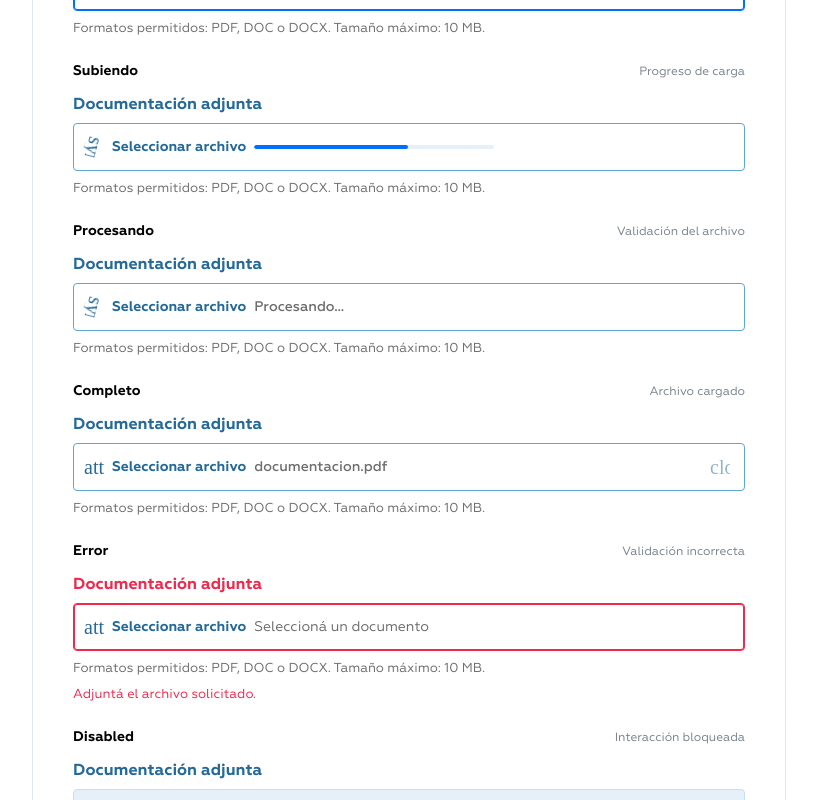
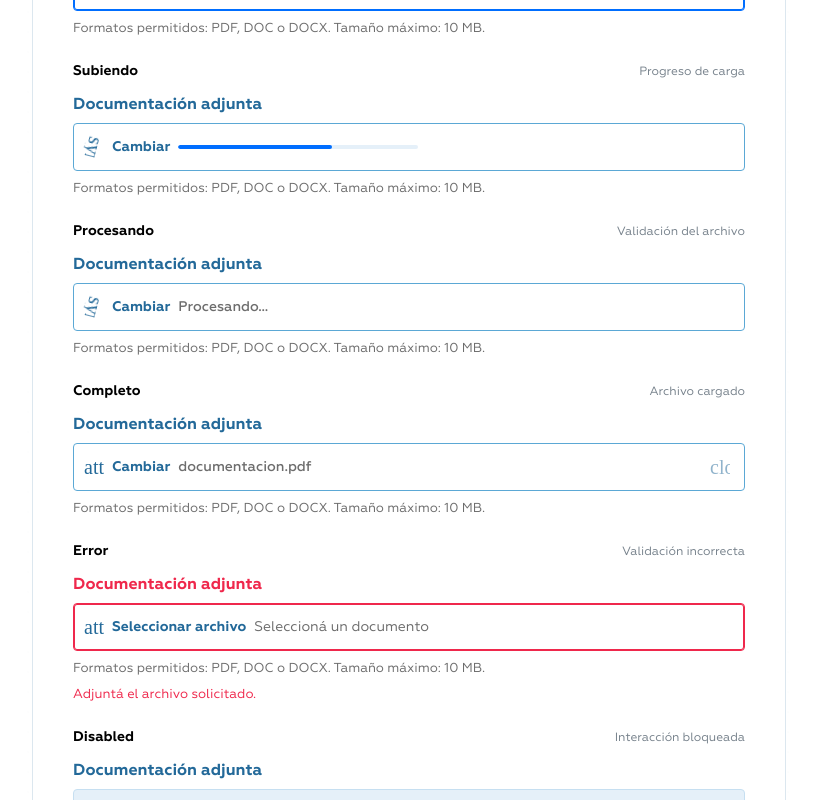
Before and after one commit to SantiagoM96/mlz-muni, a React (Vite) app: page /ui-kit-andy/componentes/adjuntos in a window 1280 px wide. Shown: the part 1220-2020 px from the top of the page, without its empty margins (252-1069 px from the left). Built offline with nearby package versions, Linux system fonts and the light colour scheme; a web font is replaced by a local one.

Commit message:
feat(ui-kit): change upload action to Cambiar after selecting a file, with working reselect

```diff
--- a/src/pages/andy-kit/AndyDashedUpload.tsx
+++ b/src/pages/andy-kit/AndyDashedUpload.tsx
@@ -1,4 +1,4 @@
-import { useEffect, useId, useState, type ChangeEvent } from 'react';
+import { useEffect, useId, useRef, useState, type ChangeEvent } from 'react';
 import { MaterialIcon } from '../../shared/ui/MaterialIcon';
 import './andy-dashed-upload.css';
 
@@ -30,6 +30,7 @@ export function AndySingleUpload({appearance='solid',kind='document',demoState}:
  appearance?:BorderStyle;kind?:FileKind;demoState?:UploadState
 }){
  const id=useId(),helpId=id+'-help',feedbackId=id+'-feedback';
+ const fileInputRef=useRef<HTMLInputElement>(null);
  const [file,setFile]=useState<File|null>(null);
  const [phase,setPhase]=useState<UploadPhase>('empty');
  const [progress,setProgress]=useState(0);
@@ -87,7 +88,9 @@ export function AndySingleUpload({appearance='solid',kind='document',demoState}:
    <span className={'andy-upload-inline-icon'+(['uploading','processing'].includes(state)?' is-spinning':'')} aria-hidden="true">
     <MaterialIcon name={state==='uploading'||state==='processing'?'sync':'attach_file'} size={20} weight={400}/>
    </span>
-   <span className="andy-dashed-upload-action">Seleccionar archivo</span>
+   {selecting?<span className="andy-dashed-upload-action">Seleccionar archivo</span>:
+    <button type="button" className="andy-dashed-upload-action andy-upload-inline-change"
+     disabled={simulated} onClick={()=>fileInputRef.current?.click()}>Cambiar</button>}
    <span className={'andy-dashed-upload-value'+(displayName?' has-file':'')} title={displayName||config.hint} role="status">
     {state==='uploading'?<span className="andy-upload-inline-progress" role="progressbar" aria-label="Progreso de demostración" aria-valuenow={Math.floor(percent)} aria-valuemin={0} aria-valuemax={100}><span style={{width:percent+'%'}}/></span>:
      state==='processing'?'Procesando…':
@@ -95,9 +98,10 @@ export function AndySingleUpload({appearance='solid',kind='document',demoState}:
    </span>
    {state==='completed'&&<button type="button" className="andy-upload-inline-remove"
      aria-label={'Quitar '+displayName} disabled={simulated} onClick={remove}><MaterialIcon name="close" size={20} weight={400}/></button>}
-   {selecting&&<input id={id} type="file" accept={config.accept} onChange={select}
-    disabled={simulated||demoState==='disabled'} aria-describedby={currentError?feedbackId:helpId}
-    aria-invalid={Boolean(currentError)} aria-label={'Seleccionar '+config.label.toLowerCase()}/>}
+   <input ref={fileInputRef} id={id} type="file" accept={config.accept} onChange={select}
+    className={selecting?'andy-upload-file-input-full':'andy-upload-file-input-hidden'}
+    disabled={simulated} aria-describedby={currentError?feedbackId:helpId}
+    aria-invalid={Boolean(currentError)} aria-label={(selecting?'Seleccionar ':'Cambiar ')+config.label.toLowerCase()}/>
   </div>
   <p className="andy-dashed-upload-help" id={helpId}>{config.help}</p>
   {currentError&&<p className="andy-dashed-upload-error" id={feedbackId} role={simulated?undefined:'alert'}>{currentError}</p>}
```
